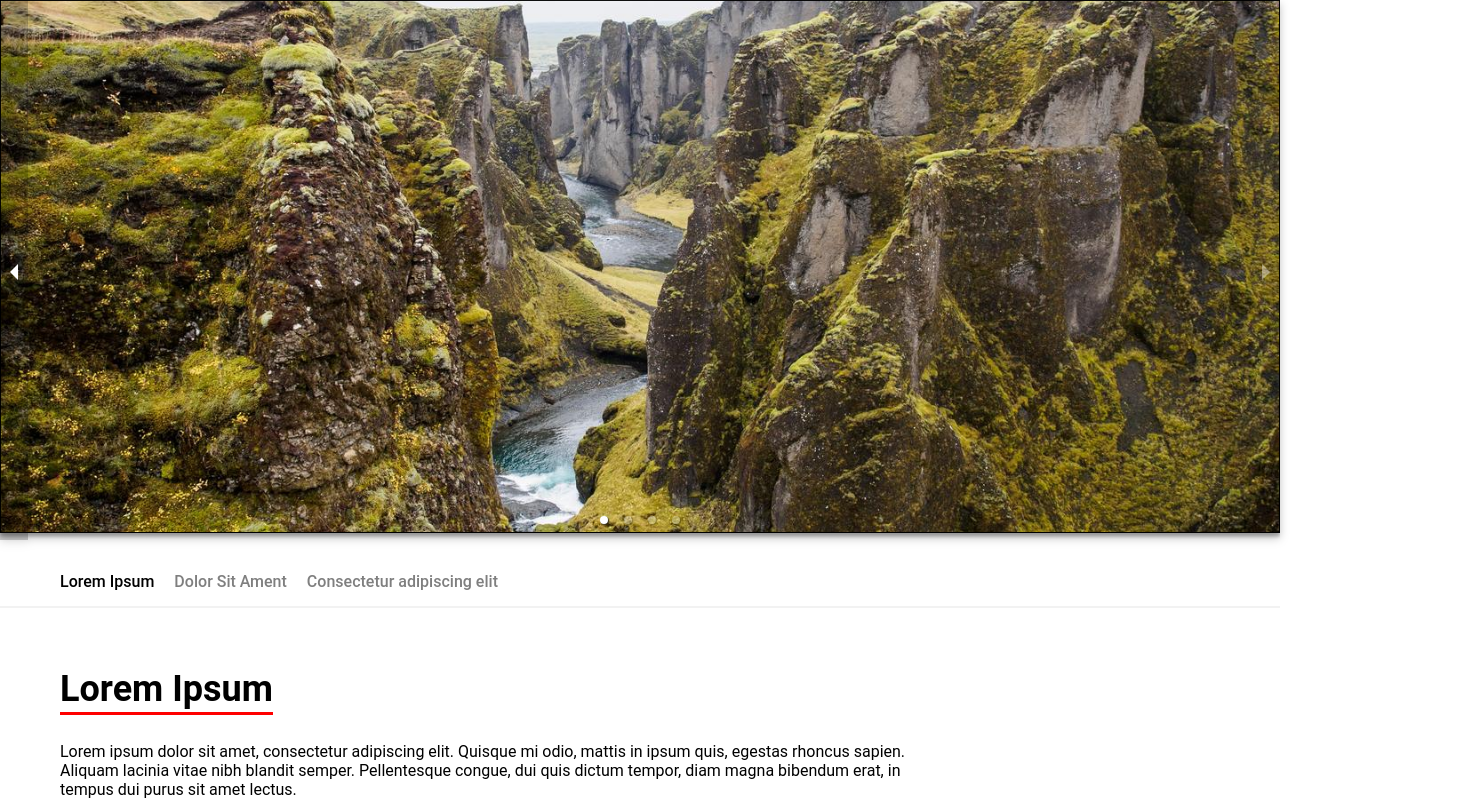
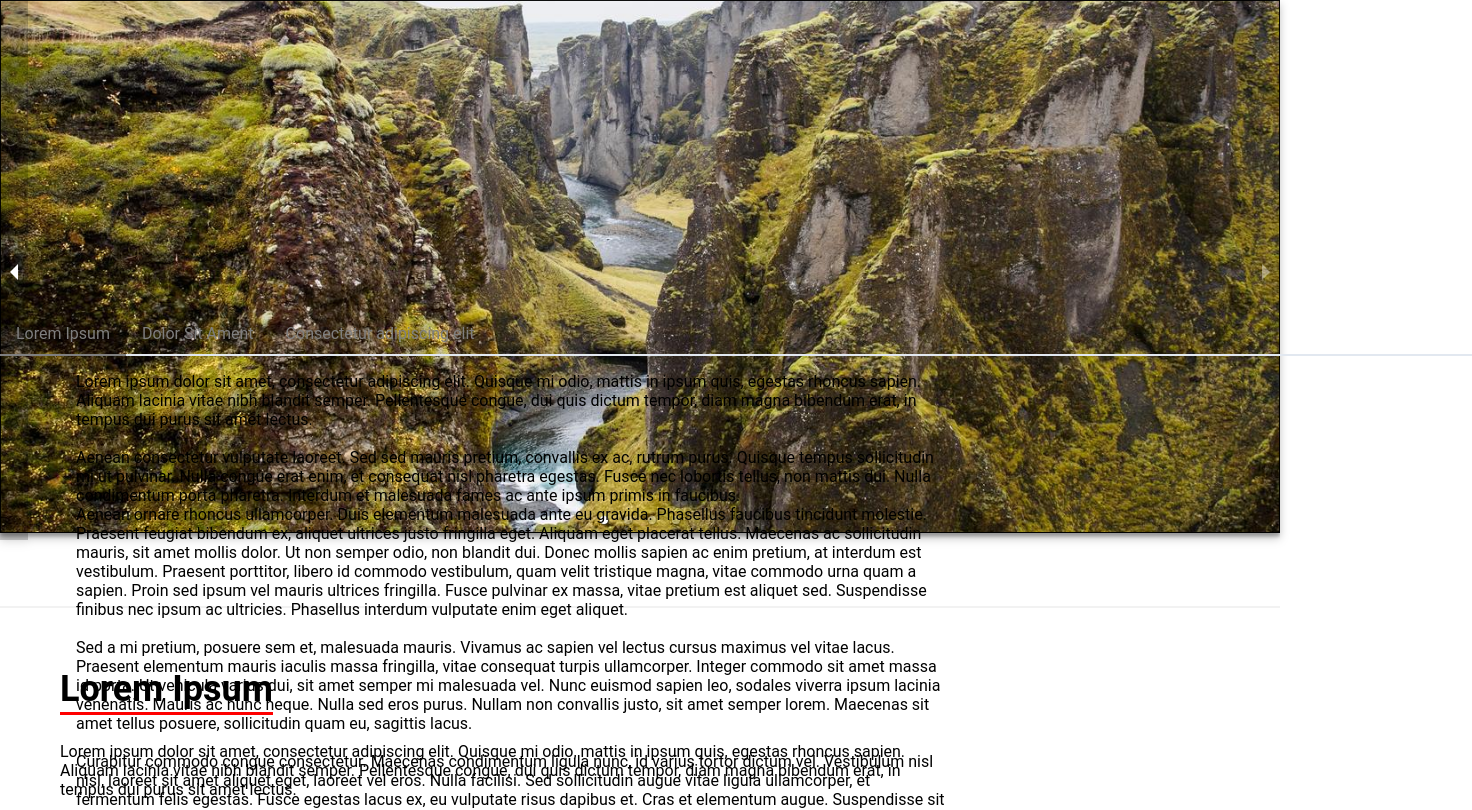
Before and after one commit to Reeyhanyilmaz/FigmaDemoCoding, a React (Create React App) app: page / in a window 1280 px wide. Shown: the top 810 px of the page, 1472 px wide, since content can reach past the window. Built offline with nearby package versions, Linux system fonts and the light colour scheme.

Commit message:
add chakra-ui Tabs

```diff
--- a/src/components/Subheadings/index.tsx
+++ b/src/components/Subheadings/index.tsx
@@ -1,18 +1,42 @@
-import React, {useState} from 'react';
-import styles from './styles.module.css';
-import { Link , NavLink} from "react-router-dom";
+import React from "react";
+import styles from "./styles.module.css";
+import { Tabs, TabList, TabPanels, Tab, TabPanel } from "@chakra-ui/react";
+import Paragraph from "../Paragraph";
 
 function Subheadings() {
-  // const [borderBottom , setBorderBottom] = useState(false);
-
-  // const handleClick = () => {
-  //   setBorderBottom(!borderBottom);
-  //   borderBottom ? styles.borderBottom  : styles.noneBottom
-  // }
-
   return (
     <div className={styles.subheadingsDiv}>
-      <Link to="/coming-soon" className={styles.linkto}>
+      <Tabs colorScheme="red" >
+        <TabList className={styles.tabList}>
+          <Tab color="#7F7F7F" className={styles.p}>Lorem Ipsum</Tab>
+          <Tab color="#7F7F7F" className={styles.p}>Dolor Sit Ament</Tab>
+          <Tab color="#7F7F7F" className={styles.p}>Consectetur adipiscing elit</Tab>
+        </TabList>
+
+        <TabPanels>
+          <TabPanel>
+            <Paragraph />
+          </TabPanel>
+          <TabPanel>
+            <Paragraph />
+          </TabPanel>
+          <TabPanel>
+            <Paragraph />
+          </TabPanel>
+        </TabPanels>
+      </Tabs>
+      </div>
+
+
+
+
+  );
+}
+
+export default Subheadings;
+
+
+{/* <Link to="/coming-soon" className={styles.linkto}>
         <span className={styles.p1}>Lorem Ipsum</span>
       </Link>
       <Link to="/coming-soon" className={styles.linkto}>
@@ -20,9 +44,4 @@ function Subheadings() {
       </Link>
       <Link to="/coming-soon" className={styles.linkto}>
         <span className={styles.p3}>Consectetur adipiscing elit</span>
-       </Link>
-    </div>
-  )
-}
-
-export default Subheadings;
+      </Link> */}
```
